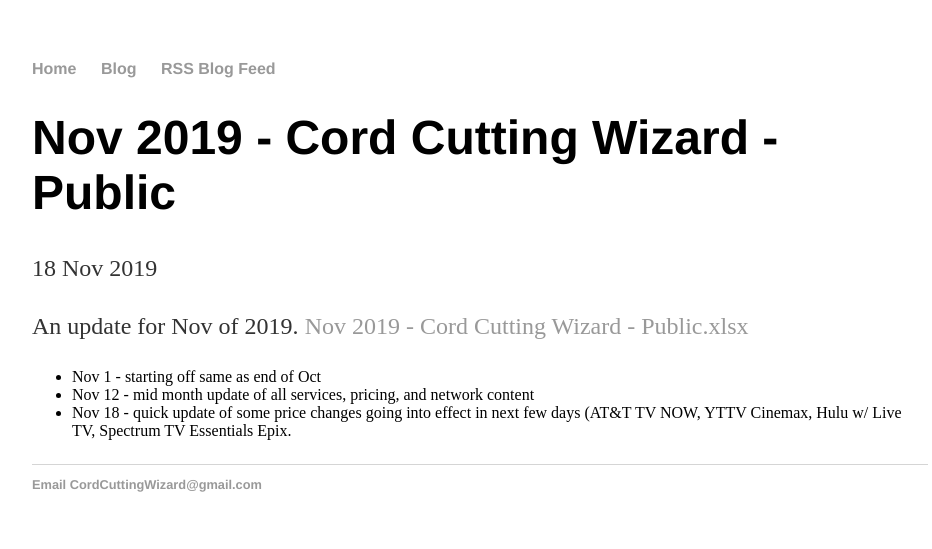
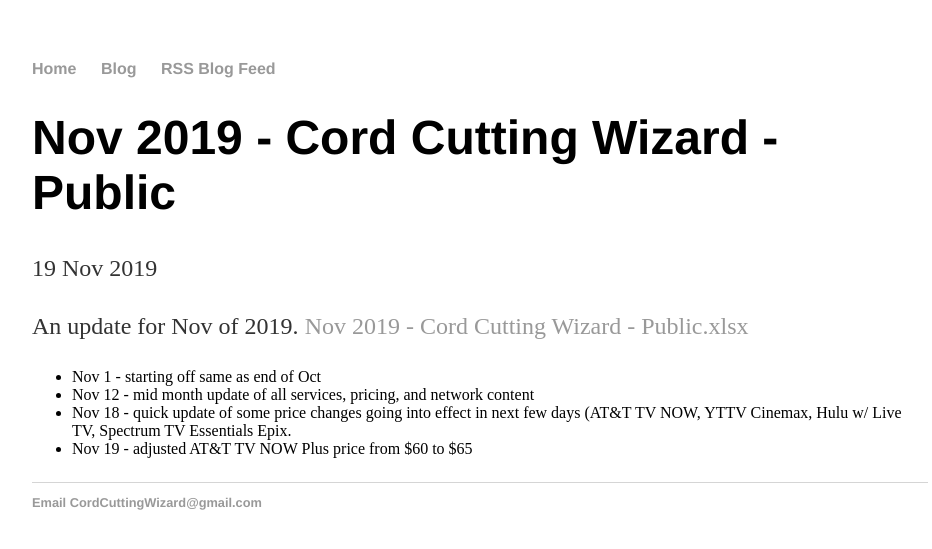
Before and after one commit to wjhladik/wjhladik.github.io, a Jekyll site: the page built from _posts/2019-11-19-Nov-2019-Cord-Cutting-Wizard-Public.md, in a window 1280 px wide. Shown: the top 549 px of the page, without its empty margins (160-1092 px from the left). Built offline with Jekyll 4.4.1, drawn with Linux system fonts in a browser that asks for light colours.

Commit message:
Update and rename 2019-11-18-Nov-2019-Cord-Cutting-Wizard-Public.md to 2019-11-19-Nov-2019-Cord-Cutting-Wizard-Public.md

```diff
--- a/_posts/2019-11-18-Nov-2019-Cord-Cutting-Wizard-Public.md
+++ b/_posts/2019-11-19-Nov-2019-Cord-Cutting-Wizard-Public.md
@@ -1,7 +1,7 @@
 ---
 layout: post
 title: "Nov 2019 - Cord Cutting Wizard - Public"
-date: 2019-11-18
+date: 2019-11-19
 ---
 <p>An update for Nov of 2019. <a href="/Nov 2019 - Cord Cutting Wizard - Public.xlsx">Nov 2019 - Cord Cutting Wizard - Public.xlsx</a>
   <p>
@@ -9,3 +9,4 @@
       <li>Nov 1 - starting off same as end of Oct
       <li>Nov 12 - mid month update of all services, pricing, and network content
       <li>Nov 18 - quick update of some price changes going into effect in next few days (AT&T TV NOW, YTTV Cinemax, Hulu w/ Live TV, Spectrum TV Essentials Epix.
+      <li>Nov 19 - adjusted AT&T TV NOW Plus price from $60 to $65
```
